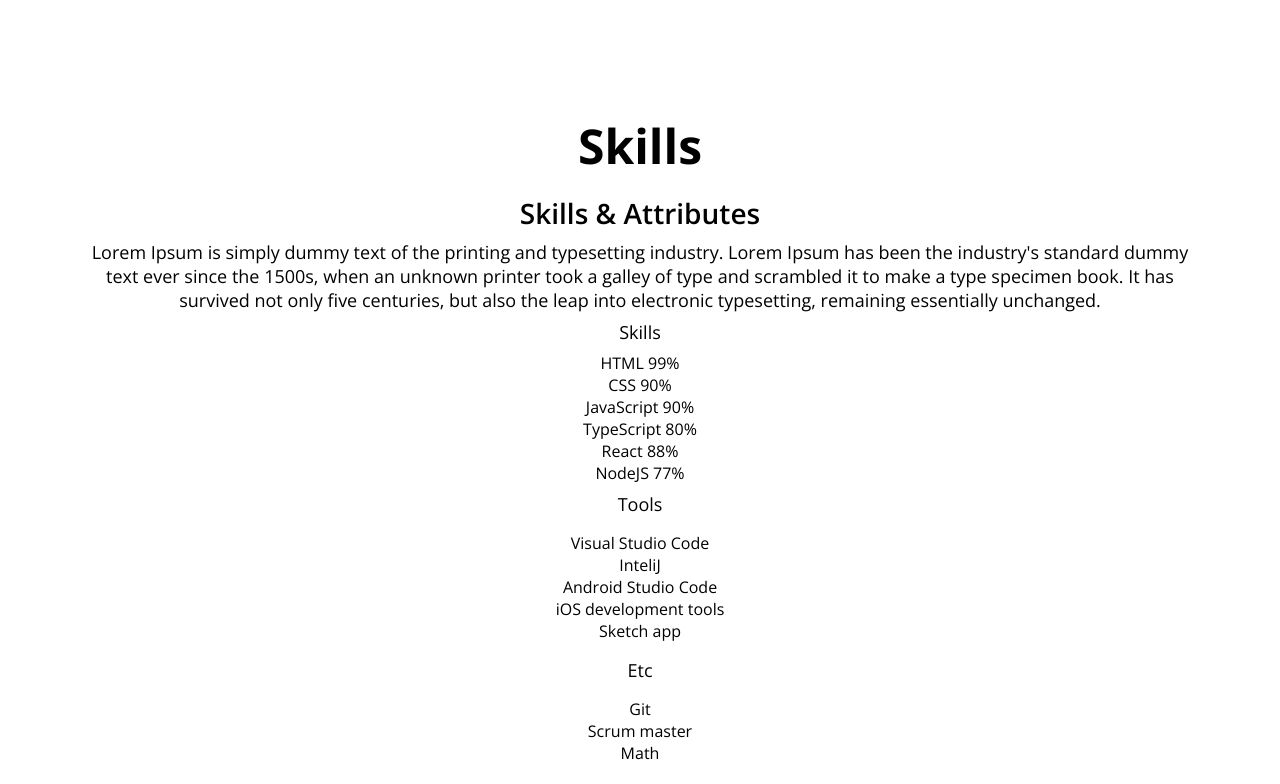
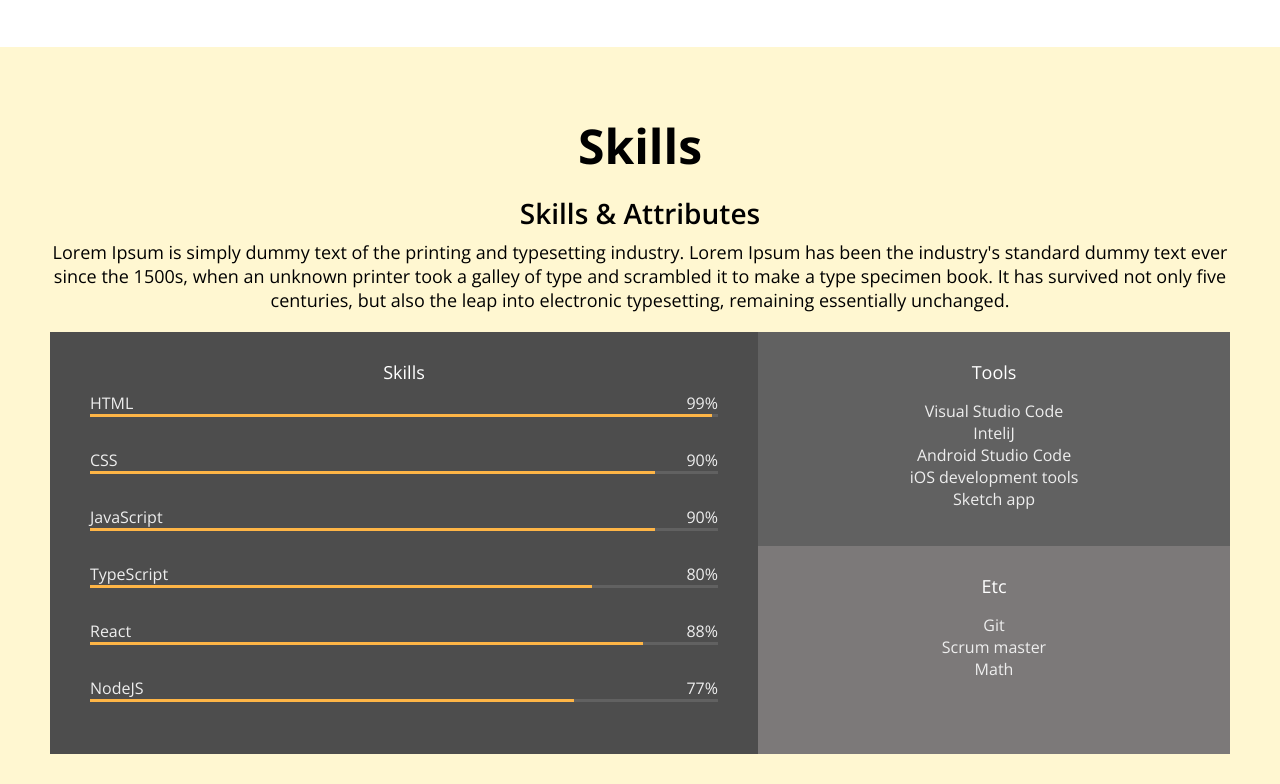
Before and after one commit to 2scent/portfolio, a plain HTML site: page index.html in a window 1280 px wide. Shown: the part 1476-2260 px from the top of the page. Drawn offline with nearby package versions, Linux system fonts and the light colour scheme.

Commit message:
CSS: Skills

```diff
--- a/index.html
+++ b/index.html
@@ -57,7 +57,7 @@
       <button class="home__contact">Contact Me</button>
     </section>
     <!-- About -->
-    <section id="about" class="section">
+    <section id="about" class="section section__container">
       <h1>About me</h1>
       <p>
         Lorem ipsum dolor sit amet, consectetur adipiscing elit, sed do eiusmod
@@ -124,15 +124,16 @@
     </section>
     <!-- Skills -->
     <section id="skills" class="section">
+      <div class="section__container">
         <h1>Skills</h1>
         <h2>Skills & Attributes</h2>
         <p>
           Lorem Ipsum is simply dummy text of the printing and typesetting
           industry. Lorem Ipsum has been the industry's standard dummy text ever
           since the 1500s, when an unknown printer took a galley of type and
-        scrambled it to make a type specimen book. It has survived not only five
-        centuries, but also the leap into electronic typesetting, remaining
-        essentially unchanged.
+          scrambled it to make a type specimen book. It has survived not only
+          five centuries, but also the leap into electronic typesetting,
+          remaining essentially unchanged.
         </p>
         <div class="skillset">
           <div class="skillset__left">
@@ -143,7 +144,7 @@
                 <span>99%</span>
               </div>
               <div class="skill__bar">
-              <div class="skill__value"></div>
+                <div class="skill__value" style="width: 99%"></div>
               </div>
             </div>
             <div class="skill">
@@ -152,7 +153,7 @@
                 <span>90%</span>
               </div>
               <div class="skill__bar">
-              <div class="skill__value"></div>
+                <div class="skill__value" style="width: 90%"></div>
               </div>
             </div>
             <div class="skill">
@@ -161,7 +162,7 @@
                 <span>90%</span>
               </div>
               <div class="skill__bar">
-              <div class="skill__value"></div>
+                <div class="skill__value" style="width: 90%"></div>
               </div>
             </div>
             <div class="skill">
@@ -170,7 +171,7 @@
                 <span>80%</span>
               </div>
               <div class="skill__bar">
-              <div class="skill__value"></div>
+                <div class="skill__value" style="width: 80%"></div>
               </div>
             </div>
             <div class="skill">
@@ -179,7 +180,7 @@
                 <span>88%</span>
               </div>
               <div class="skill__bar">
-              <div class="skill__value"></div>
+                <div class="skill__value" style="width: 88%"></div>
               </div>
             </div>
             <div class="skill">
@@ -188,7 +189,7 @@
                 <span>77%</span>
               </div>
               <div class="skill__bar">
-              <div class="skill__value"></div>
+                <div class="skill__value" style="width: 77%"></div>
               </div>
             </div>
           </div>
@@ -210,6 +211,7 @@
                 <li><span>Scrum master</span></li>
                 <li><span>Math</span></li>
               </ul>
+            </div>
           </div>
         </div>
       </div>
--- a/style.css
+++ b/style.css
@@ -162,6 +162,10 @@ p {
 .section {
   padding: 50px;
   text-align: center;
+  margin: auto;
+}
+
+.section__container {
   max-width: 1200px;
   margin: auto;
 }
@@ -230,3 +234,60 @@ p {
 .job__period {
   font-size: var(--font-micro);
 }
+
+/* Skills */
+
+#skills {
+  background-color: var(--color-yellow);
+}
+
+.skillset {
+  display: flex;
+  background-color: var(--color-light-grey);
+  color: var(--color-light-white);
+  margin: 20px 0;
+}
+
+.skillset__title {
+  color: var(--color-white);
+}
+
+.skillset__left {
+  flex-basis: 60%;
+  background-color: var(--color-dark-grey);
+  padding: 20px 40px;
+}
+
+.skill {
+  margin-bottom: 32px;
+}
+
+.skill__description {
+  display: flex;
+  justify-content: space-between;
+}
+
+.skill__bar {
+  width: 100%;
+  height: 3px;
+  background-color: var(--color-grey);
+}
+
+.skill__value {
+  width: 100%;
+  height: 3px;
+  background-color: var(--color-orange);
+}
+
+.skillset_right {
+  flex-basis: 40%;
+}
+
+.tools {
+  background-color: var(--color-grey);
+}
+
+.tools,
+.etc {
+  padding: 20px;
+}
```
Lines whose indentation alone changed are shown as unchanged.
